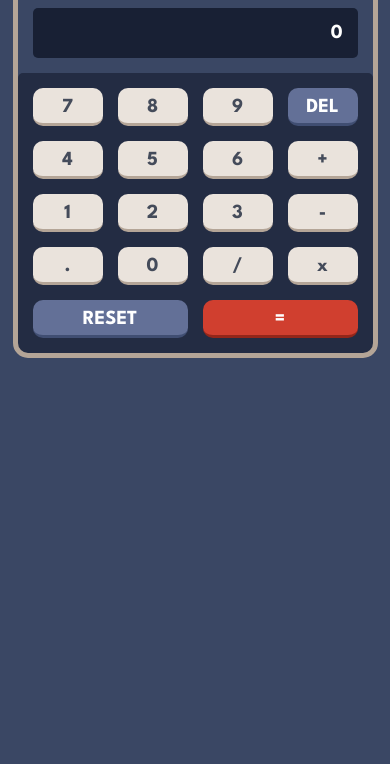
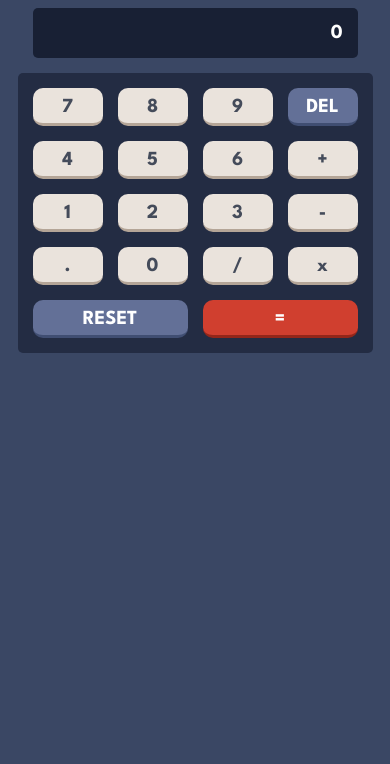
Before and after one commit to Arild-BM/calculator-app, a website: page index.html in a window 390 px wide. Shown: the part 80-844 px from the top of the page. Drawn offline with Linux system fonts and the light colour scheme.

Commit message:
Add files via upload

```diff
--- a/index.css
+++ b/index.css
@@ -153,6 +153,13 @@ h6 {
     border-radius: 10px;
 }
 
+@media (max-width: 500px) {
+    .flex-container {
+        outline: none;
+        border-radius: unset;
+    }
+}
+
 /* All keys */
 .main-keys, .item05,
 .item18, .item19 {
```
